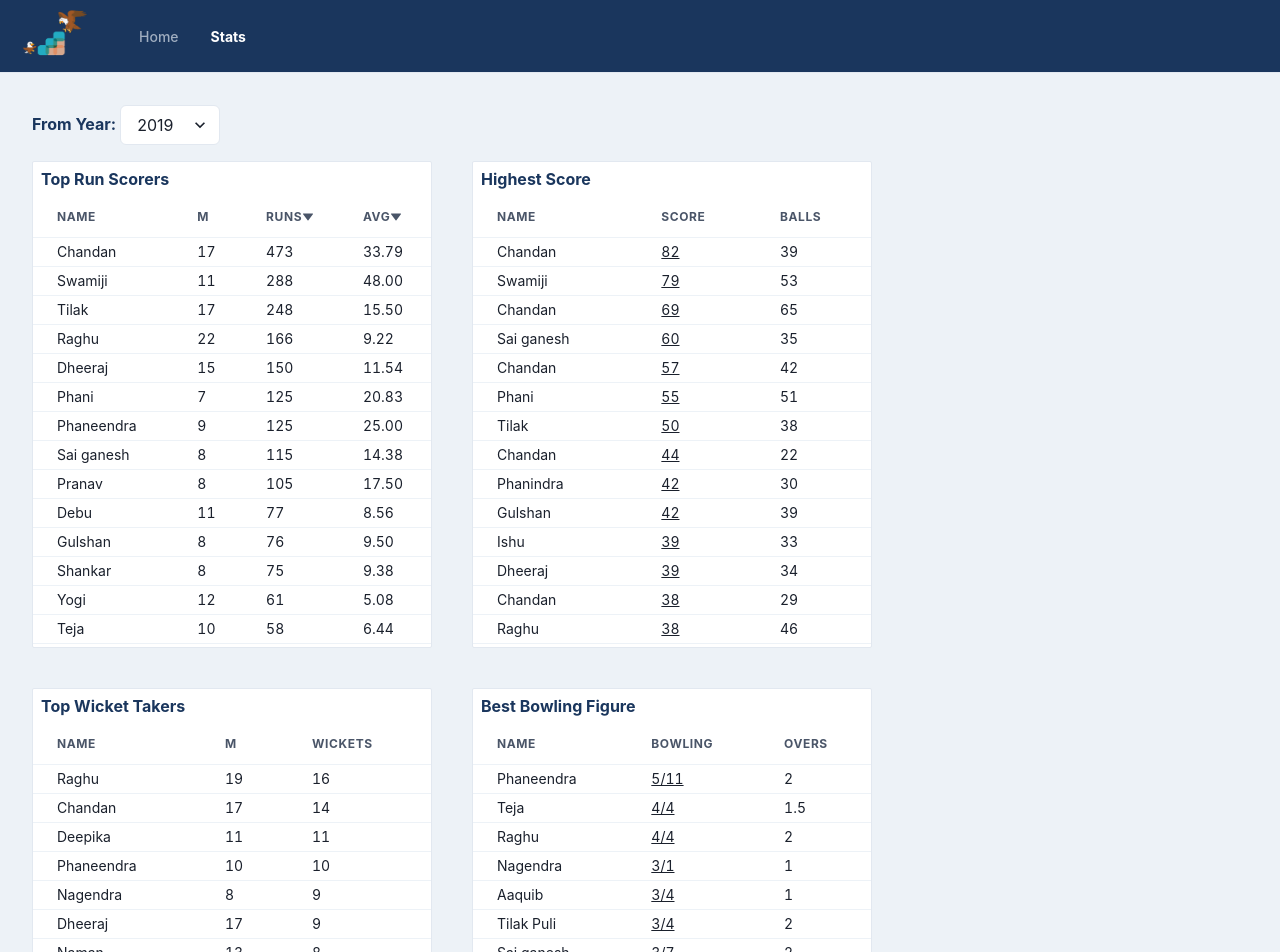
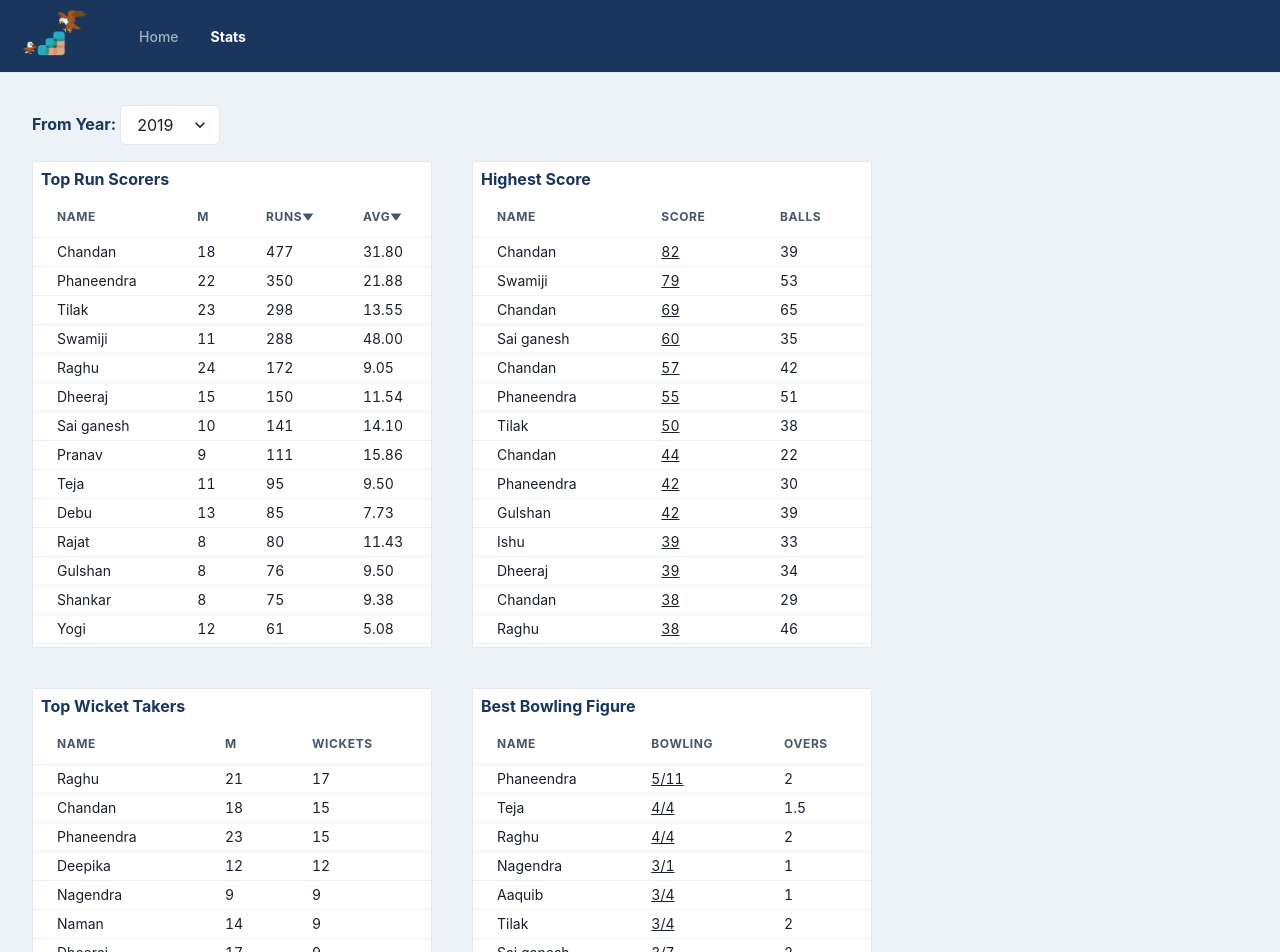
Before and after one commit to tilak-puli/step-cric-records, a Next.js app in the folder ui/: page /stats in a window 1280 px wide. Shown: the top 952 px of the page. Built offline with nearby package versions, Linux system fonts and the light colour scheme; a web font is replaced by a local one.

Commit message:
Fix phani data and duplicate names in stats

```diff
--- a/ui/data/swapNames.json
+++ b/ui/data/swapNames.json
@@ -1,20 +1,39 @@
-
 {
   "rulesForThisEntry": {
-    "text":"[Read This before you update this file]",
+    "text": "[Read This before you update this file]",
     "rule1": "keep key all lower case",
     "rule2": "beforeDate format MM/DD/YYYY"
   },
   "puli": {
-    "name":"tilak",
+    "name": "tilak",
+    "beforeDate": "01/05/4020"
+  },
+  "tilak puli": {
+    "name": "tilak",
     "beforeDate": "01/05/4020"
   },
   "sai": {
-    "name":"sai ganesh",
+    "name": "sai ganesh",
     "beforeDate": "05/01/2020"
   },
   "d": {
-    "name":"Debu",
+    "name": "Debu",
     "beforeDate": "12/28/2019"
+  },
+  "phani": {
+    "name": "Phaneendra",
+    "beforeDate": "12/01/2021"
+  },
+  "phaneendra": {
+    "name": "Phaneendra",
+    "beforeDate": "12/01/2021"
+  },
+  "faneendra": {
+    "name": "Phaneendra",
+    "beforeDate": "12/01/2021"
+  },
+  "phanindra": {
+    "name": "Phaneendra",
+    "beforeDate": "12/01/2021"
   }
 }
--- a/ui/state/stats.ts
+++ b/ui/state/stats.ts
@@ -6,7 +6,7 @@ export function getIndexName(name, date) {
   return swapNames[name.toLowerCase()] &&
     new Date(date) < new Date(swapNames[name.toLowerCase()].beforeDate)
     ? swapNames[name.toLowerCase()]?.name?.toLowerCase()
-    : name;
+    : name.toLowerCase();
 }
 
 export default function getStats(matches: Match[], fromYear: number) {
@@ -94,6 +94,8 @@ export default function getStats(matches: Match[], fromYear: number) {
       );
     });
 
+  console.log(batting["Tilak"]);
+
   return {
     batting,
     bowling,
```
